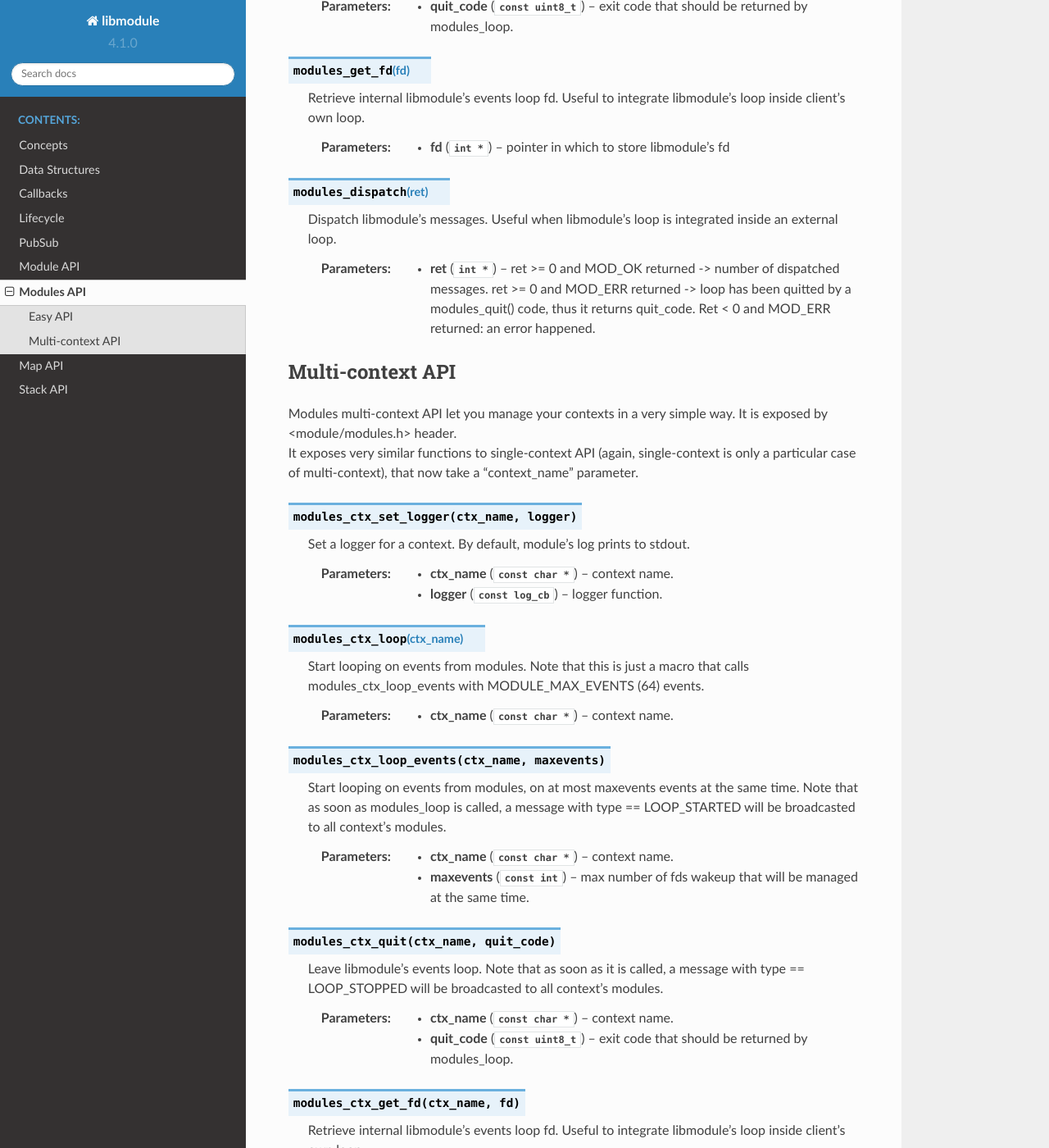
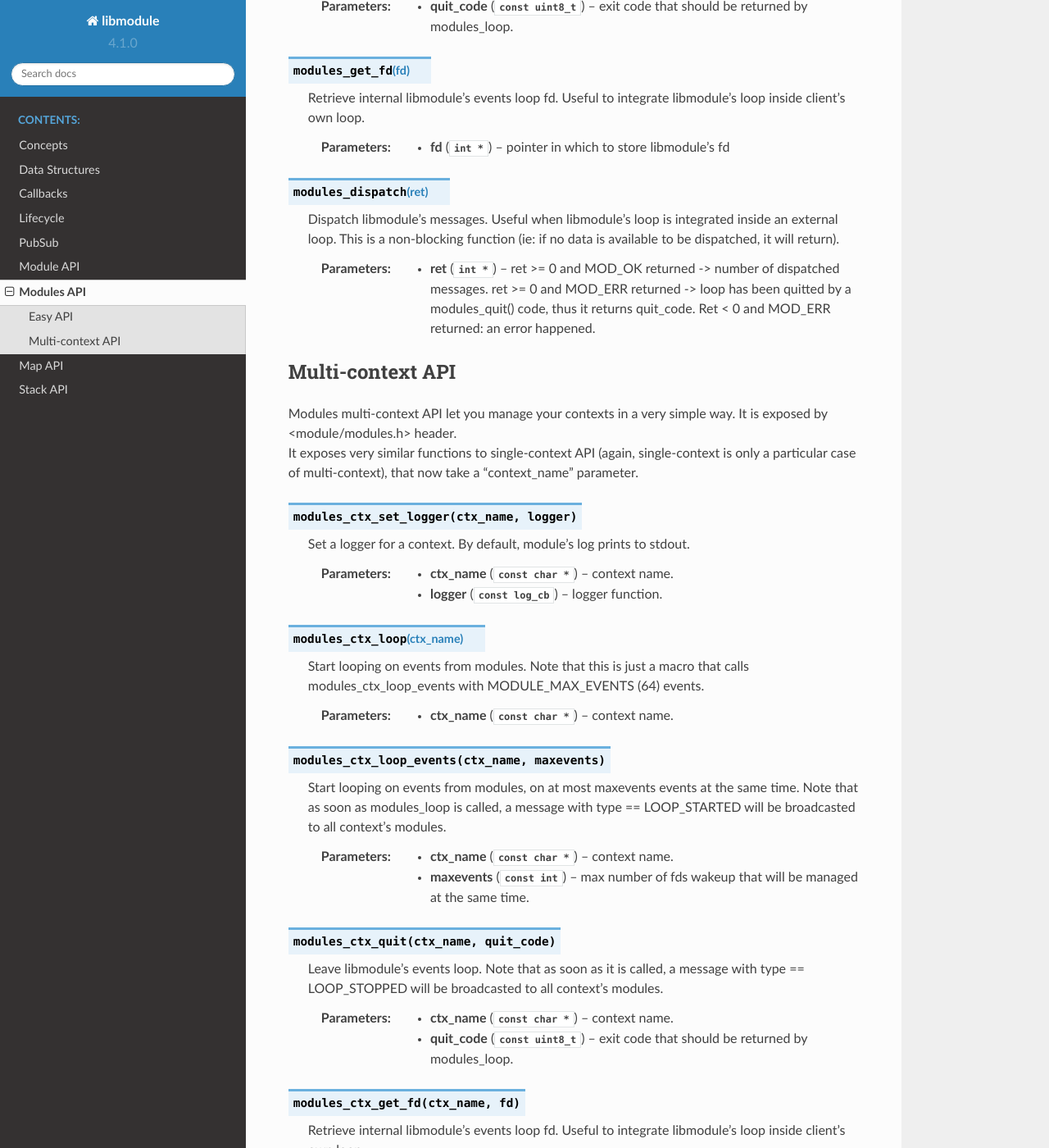
Before and after one commit to FedeDP/libmodule, a Sphinx documentation site: the page built from docs/src/modules.rst, in a window 1280 px wide and 1400 px high, scrolled down 1101 px. Shown: the whole window at 82% size. Built offline with Sphinx 7.4.7 and the Read the Docs theme 2.0.0, drawn with Linux system fonts in a browser that asks for light colours; some of the changed text lies outside the part shown.

Commit message:
Updated doc.

```diff
--- a/docs/src/modules.rst
+++ b/docs/src/modules.rst
@@ -59,7 +59,7 @@ It abstracts all of libmodule internals mechanisms to provide an easy-to-use and
 
 .. c:macro:: modules_dispatch(ret)
 
-  Dispatch libmodule's messages. Useful when libmodule's loop is integrated inside an external loop.
+  Dispatch libmodule's messages. Useful when libmodule's loop is integrated inside an external loop. This is a non-blocking function (ie: if no data is available to be dispatched, it will return).
 
   :param ret: ret >= 0 and MOD_OK returned -> number of dispatched messages. ret >= 0 and MOD_ERR returned -> loop has been quitted by a modules_quit() code, thus it returns quit_code. Ret < 0 and MOD_ERR returned: an error happened.
   :type ret: :c:type:`int *`
@@ -115,7 +115,7 @@ It exposes very similar functions to single-context API (again, single-context i
 
 .. c:function:: modules_ctx_dispatch(ctx_name, ret)
 
-  Dispatch libmodule's messages. Useful when libmodule's loop is integrated inside an external loop.
+  Dispatch libmodule's messages. Useful when libmodule's loop is integrated inside an external loop. This is a non-blocking function (ie: if no data is available to be dispatched, it will return).
 
   :param ctx_name: context name.
   :param ret: ret >= 0 and MOD_OK returned -> number of dispatched messages. ret >= 0 and MOD_ERR returned -> loop has been quitted by a modules_quit() code, thus it returns quit_code. Ret < 0 and MOD_ERR returned: an error happened.
```
